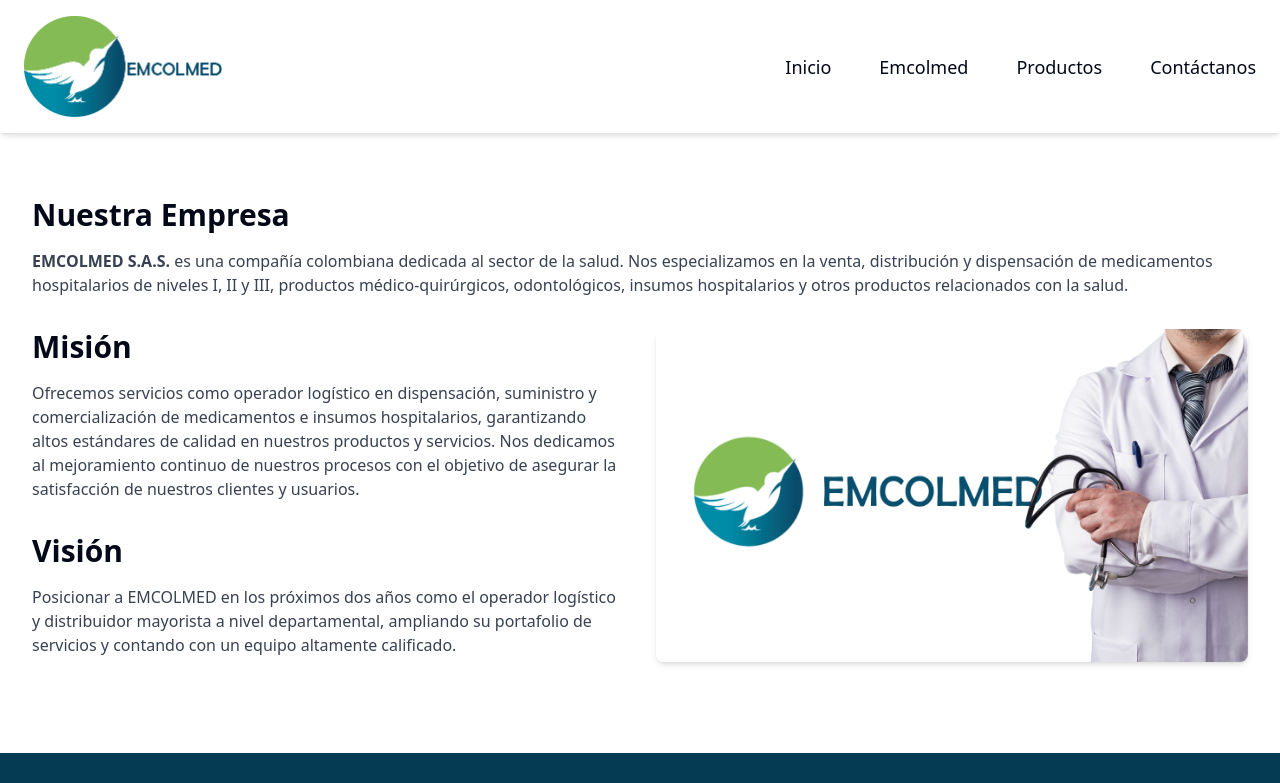
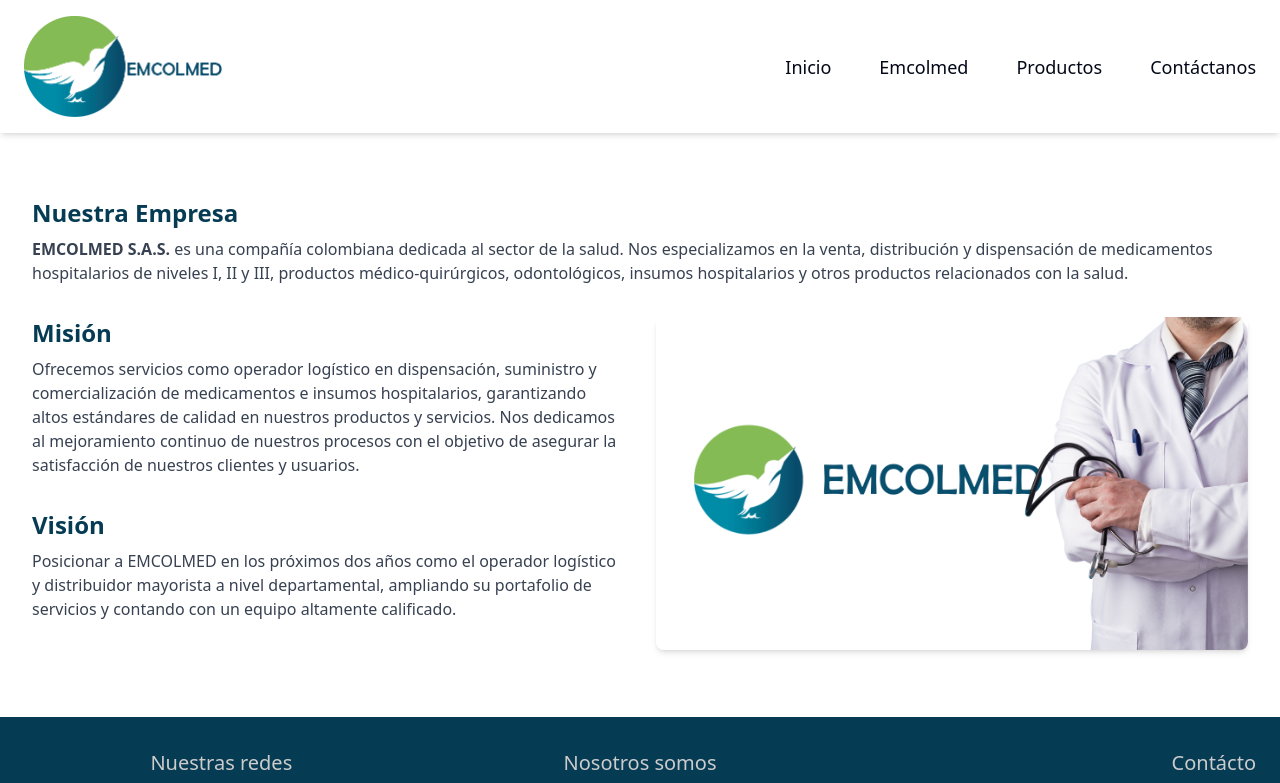
Before and after one commit to Jamova01/emcolmed-website, a Next.js app: page /about-us in a window 1280 px wide. Shown: the top 783 px of the page. Built offline with nearby package versions, Linux system fonts and the light colour scheme.

Commit message:
[UPDATE]: Implementing title styles

```diff
--- a/src/app/about-us/page.tsx
+++ b/src/app/about-us/page.tsx
@@ -4,7 +4,9 @@
   return (
     <div className="container mx-auto p-8">
       <section className="mb-8">
-        <h2 className="text-3xl font-bold mb-4">Nuestra Empresa</h2>
+        <h2 className="text-2xl font-bold text-[#063B54] mb-2">
+          Nuestra Empresa
+        </h2>
         <p className="text-gray-700">
           <b>EMCOLMED S.A.S.</b> es una compañía colombiana dedicada al sector
           de la salud. Nos especializamos en la venta, distribución y
@@ -13,7 +15,6 @@
           otros productos relacionados con la salud.
         </p>
       </section>
-
       <section className="grid grid-cols-1 md:grid-cols-2 gap-8">
         <div className="md:order-2">
           <img
@@ -22,10 +23,9 @@
             alt="Imagen de la empresa"
           />
         </div>
-
         <div className="md:order-1">
           <section className="mb-8">
-            <h2 className="text-3xl font-bold mb-4">Misión</h2>
+            <h2 className="text-2xl font-bold text-[#063B54] mb-2">Misión</h2>
             <p className="text-gray-700">
               Ofrecemos servicios como operador logístico en dispensación,
               suministro y comercialización de medicamentos e insumos
@@ -35,9 +35,8 @@
               satisfacción de nuestros clientes y usuarios.
             </p>
           </section>
-
           <section className="mb-8">
-            <h2 className="text-3xl font-bold mb-4">Visión</h2>
+            <h2 className="text-2xl font-bold text-[#063B54] mb-2">Visión</h2>
             <p className="text-gray-700">
               Posicionar a EMCOLMED en los próximos dos años como el operador
               logístico y distribuidor mayorista a nivel departamental,
```
